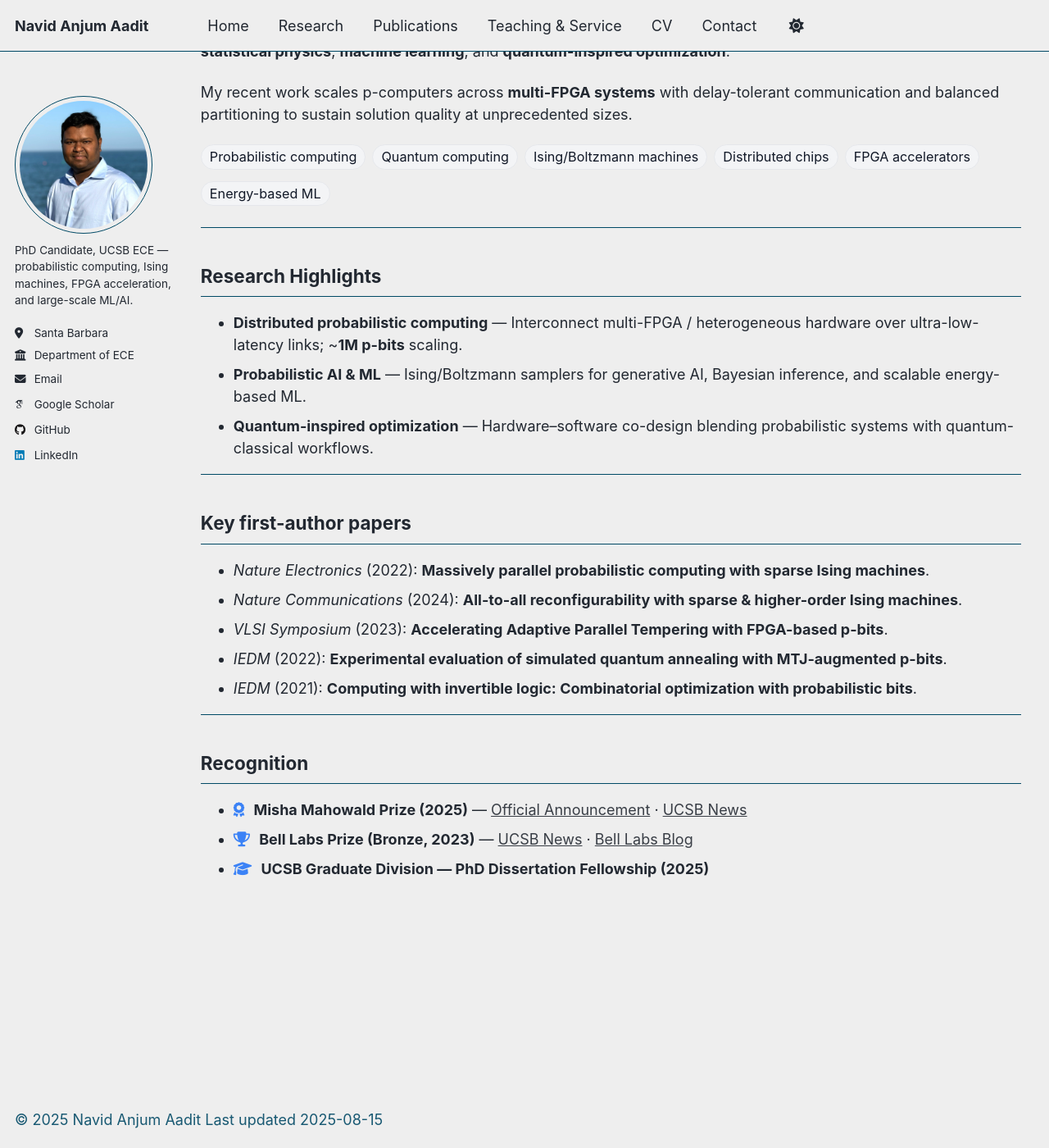
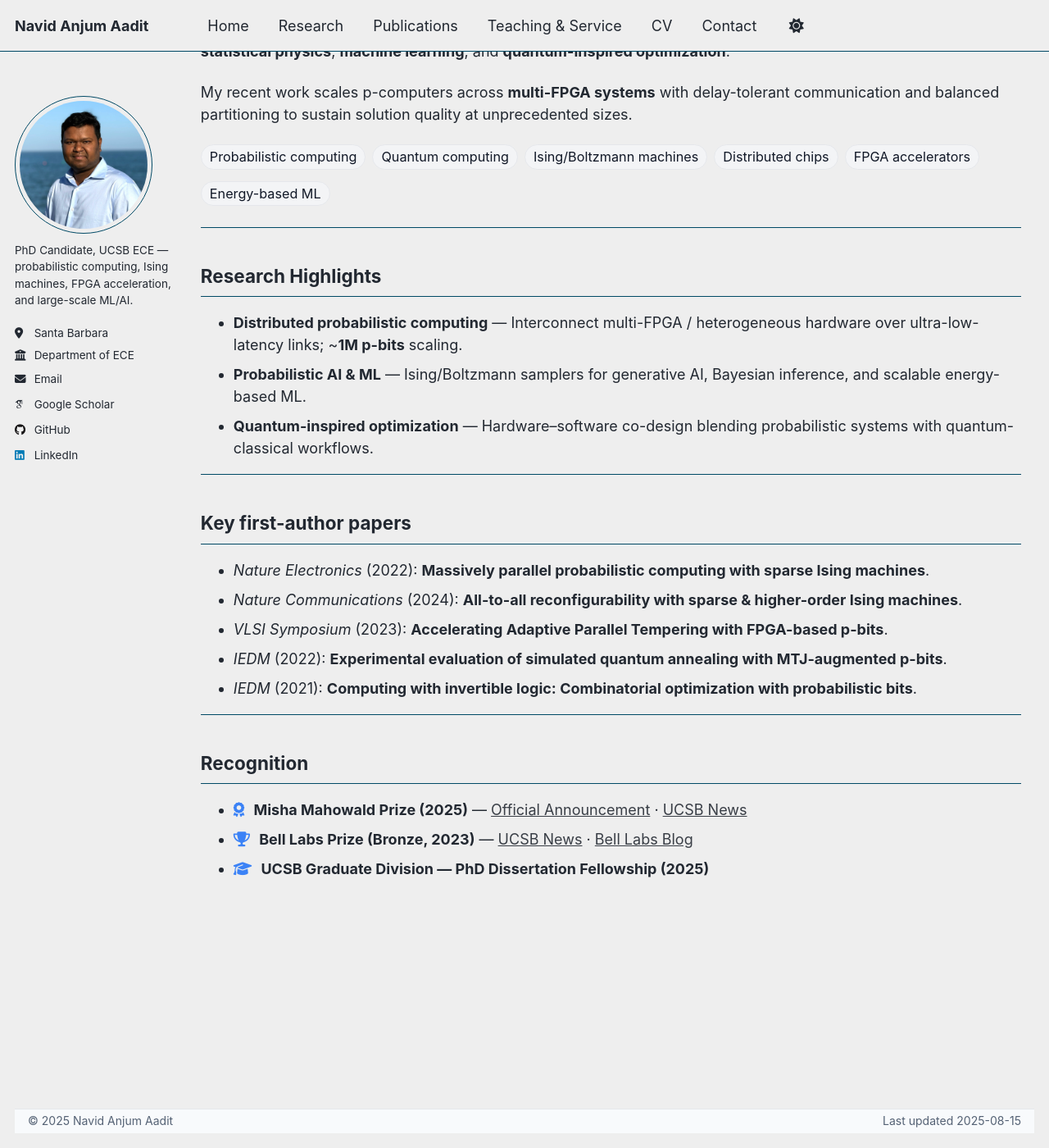
Before and after one commit to navidaadit/navidaadit.github.io, a Jekyll site: the page built from _pages/about.md, in a window 1280 px wide and 1400 px high, scrolled down 715 px. Shown: the whole window at 82% size. Built offline with Jekyll 4.4.1, drawn with Linux system fonts in a browser that asks for light colours; some web fonts are replaced.

Commit message:
Update _custom.scss

```diff
--- a/_sass/_custom.scss
+++ b/_sass/_custom.scss
@@ -168,8 +168,9 @@ body.dark,
 /* Icons in Recognition list */
 .page__content i.fas { color: #3b82f6; margin-right: 6px; }
 
-/* ---------- Footer: single slim bar, left/right aligned ---------- */
-/* Nuke theme painting that adds extra bars */
+/* ---------- Footer: single slim bar, left/right aligned, theme-aware ---------- */
+
+/* Kill any theme painting/shadows/extra layers */
 .page__footer,
 .page__footer::before,
 .page__footer::after {
@@ -180,39 +181,62 @@ body.dark,
   min-height: 0 !important;
 }
 
-/* Hide “Follow / Feed” row */
+/* Hide the built-in Follow/Feed row if the theme tries to add it */
 .page__footer-follow { display: none !important; }
 
-/* Remove any default break the theme inserts */
-.page__footer-copyright { border: 0 !important; }
-.page__footer-copyright br { display: none !important; }
+/* Colors (light defaults) */
+:root {
+  --footer-bg: #f8fafc;
+  --footer-fg: #475569;
+  --footer-border: #e5e7eb;
+}
 
-/* Make the copyright row full-width and use flex to split left/right */
-.page__footer-copyright.footer-bar {
+/* Dark-mode variants (cover common toggles + prefers-color-scheme) */
+html[data-theme="dark"],
+html.dark,
+body.dark,
+:root.theme-dark,
+.theme--dark,
+.mm-dark {
+  --footer-bg: #0b1220;
+  --footer-fg: #cbd5e1;
+  --footer-border: #1f2937;
+}
+@media (prefers-color-scheme: dark) {
+  :root:not([data-theme="light"]):not(.theme-light) {
+    --footer-bg: #0b1220;
+    --footer-fg: #cbd5e1;
+    --footer-border: #1f2937;
+  }
+}
+
+/* Our footer row */
+.footer-bar {
   display: flex !important;
   align-items: center !important;
   justify-content: space-between !important;
 
-  width: 100% !important;        /* expand to full footer width */
-  max-width: none !important;     /* do NOT shrink to content */
+  width: 100% !important;       /* full width */
+  max-width: none !important;
   margin: 0 !important;
   padding: 6px 16px !important;
 
   background: var(--footer-bg) !important;
   color: var(--footer-fg) !important;
   border-top: 1px solid var(--footer-border) !important;
-  font-size: 0.78rem !important;  /* a bit smaller */
+
+  font-size: 0.78rem !important; /* smaller, professional */
   line-height: 1.2;
-  white-space: nowrap;
 }
 
-.footer-left  { opacity: .9; }
-.footer-right { opacity: .9; text-align: right; }
+/* Minor styling */
+.footer-left  { opacity: .92; }
+.footer-right { opacity: .92; text-align: right; }
 
+/* Stack gracefully on very small phones */
 @media (max-width: 520px) {
-  .page__footer-copyright.footer-bar {
-    white-space: normal;
-    row-gap: 2px;
-    flex-wrap: wrap;             /* allow stacking on very small phones */
+  .footer-bar {
+    flex-wrap: wrap;
+    row-gap: 4px;
   }
 }
```
